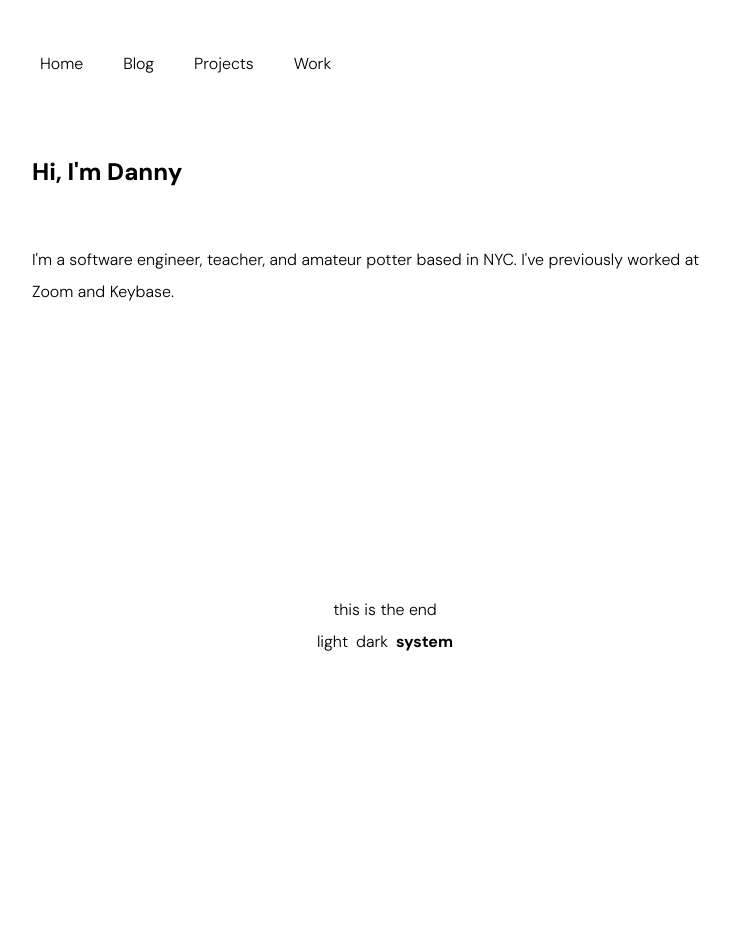
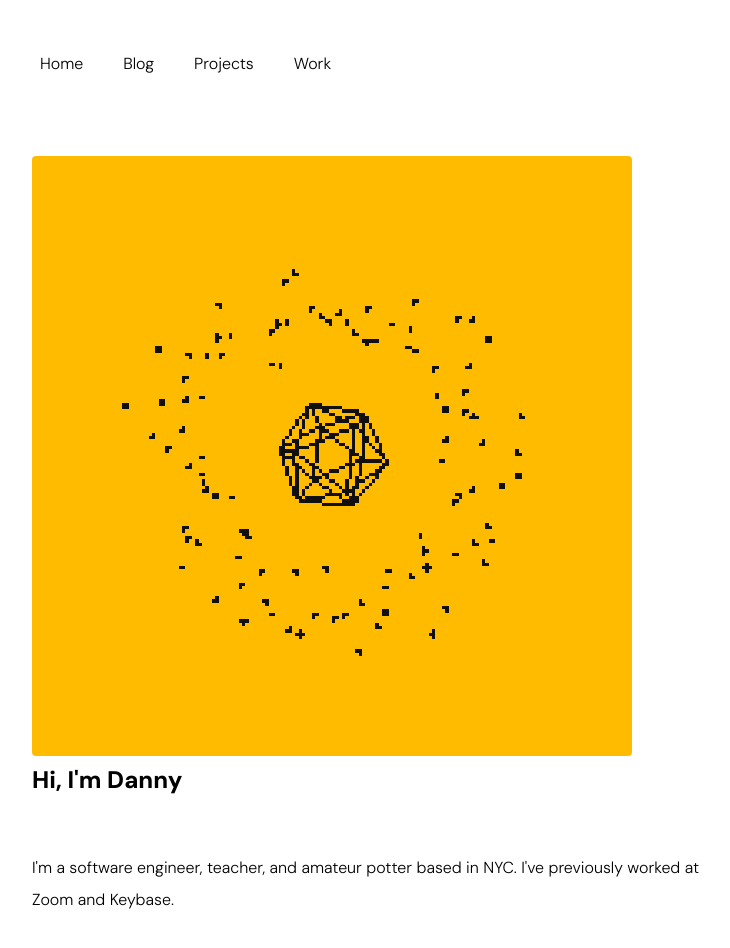
Before and after one commit to buoyad/ayoubd, a Next.js app in the folder site/: page / in a window 1280 px wide. Shown: the top 948 px of the page, without its empty margins (255-985 px from the left). Before the commit the page ends 800 px from the top, so only its background shows below. Built offline with nearby package versions, Linux system fonts and the light colour scheme.

Commit message:
add framer motion demo orbit to home page

```diff
--- a/site/src/app/(root)/page.tsx
+++ b/site/src/app/(root)/page.tsx
@@ -1,10 +1,12 @@
 import Link from 'next/link'
 import { Box, Heading, Text } from '../../ui/components'
 import { ColorMode } from '../../ui/theme-context'
+import { Orbit } from '@/ui/drawings/orbit'
 
 export default function Home() {
   return (
     <Box>
+      <Orbit />
       <Heading>Hi, I'm Danny</Heading>
 
       <Text>
--- /dev/null
+++ b/site/src/ui/drawings/orbit.tsx
@@ -0,0 +1,100 @@
+'use client'
+import * as React from 'react'
+import { Canvas, useThree, useFrame } from "@react-three/fiber";
+import { styleSheet } from '../util'
+import { mix, useScroll, useTime, useTransform } from 'framer-motion';
+
+const meshColor = '#222'
+
+const Icosahedron = () => {
+    return <mesh rotation-x={0.35}>
+        <icosahedronGeometry args={[1, 0]} />
+        <meshBasicMaterial color={meshColor} wireframe={true} />
+    </mesh>
+}
+
+const Star = ({ p }: { p: number }) => {
+    const ref = React.useRef<THREE.Mesh>(null)
+
+    React.useLayoutEffect(() => {
+        const distance = mix(2, 3.5, Math.random())
+        const yAngle = mix(Math.PI / 2 - .3, Math.PI / 2 + .3, Math.random())
+        const xAngle = 2 * Math.PI * p
+        ref.current!.position.setFromSphericalCoords(distance, yAngle, xAngle)
+    })
+
+    return <mesh ref={ref}>
+        <boxGeometry args={[.05, .05, .05]} />
+        <meshBasicMaterial color={meshColor} wireframe />
+    </mesh>
+}
+
+type SceneProps = {
+    numStars?: number,
+    container: React.RefObject<HTMLDivElement>
+}
+const Scene = ({ numStars = 100, container }: SceneProps) => {
+    const gl = useThree(({ gl }) => gl)
+    const { scrollYProgress } = useScroll({ container })
+    const yAngle = useTransform(scrollYProgress, [0, 1], [.001, Math.PI])
+    const distance = useTransform(scrollYProgress, [0, 1], [7, 2])
+    const time = useTime()
+
+    useFrame(({ camera }) => {
+        camera.position.setFromSphericalCoords(distance.get(), yAngle.get(), time.get() * .0005)
+        camera.updateProjectionMatrix()
+        camera.lookAt(0, 0, 0)
+    })
+
+    React.useLayoutEffect(() => gl.setPixelRatio(.3))
+
+    const stars = []
+    for (let i = 0; i < numStars; i++) {
+        stars.push(<Star key={i} p={i / numStars} />)
+    }
+
+    return <>
+        <Icosahedron />
+        {stars}
+    </>
+}
+
+export const Orbit = () => {
+    const scrollContainer = React.useRef<HTMLDivElement>(null)
+    return <div style={styles.container} ref={scrollContainer}>
+        <div style={styles.inner}>
+            <div style={styles.canvas}>
+                <Canvas gl={{ antialias: false }} style={{ width: 'min(95vw, 600px)', height: 'min(95vw, 600px)' }}>
+                    <Scene container={scrollContainer} />
+                </Canvas>
+            </div>
+        </div>
+        <style jsx global>{`
+        canvas {
+            image-rendering: -moz-crisp-edges;
+            image-rendering: -webkit-optimize-contrast;
+            image-rendering: pixelated;
+            image-rendering: optimize-contrast;
+        }
+        `}</style>
+    </div>
+}
+
+
+const styles = styleSheet({
+    canvas: {
+        position: 'sticky',
+        inset: 0
+    },
+    container: {
+        position: 'relative',
+        height: 'min(95vw, 600px)',
+        width: 'min(95vw, 600px)',
+        overflowY: 'scroll',
+        borderRadius: '4px',
+        backgroundColor: '#ffbb00',
+    },
+    inner: {
+        height: '500%'
+    }
+})
```
